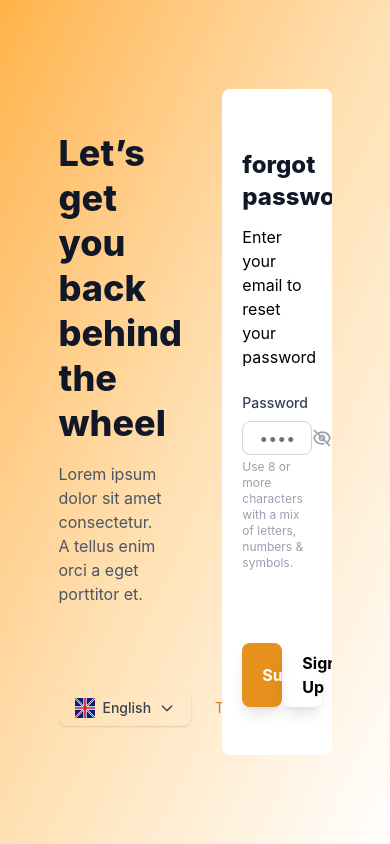
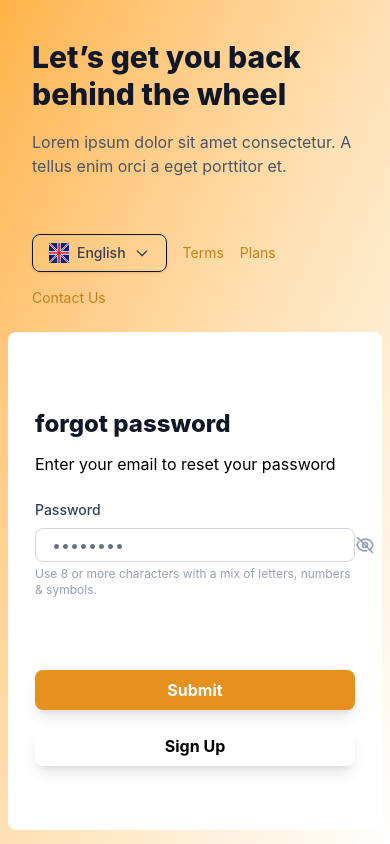
Before and after one commit to ahmedsayud/x-go, a React (Vite) app: page /forgot-password in a window 390 px wide. Built offline with nearby package versions, Linux system fonts and the light colour scheme.

Commit message:
fix build error and improve responsive design

```diff
--- a/src/components/BookingStepper.tsx
+++ b/src/components/BookingStepper.tsx
@@ -16,27 +16,27 @@ const BookingStepper: React.FC<BookingStepperProps> = ({ currentStep }) => {
       <h2 className="text-2xl font-bold text-center my-6">
         <span className="text-[#E6911E]">P</span>ayment
       </h2>
-      <div className="flex items-center justify-center w-full">
+      <div className="flex flex-col md:flex-row items-center justify-between w-full gap-4 md:gap-0">
         {steps.map((step, idx) => {
           const stepNumber = idx + 1;
           const isActive = currentStep === stepNumber;
           const isCompleted = currentStep > stepNumber;
           return (
             <React.Fragment key={step.label}>
-              <div className="flex items-center">
+              <div className="flex flex-row md:flex-col items-center md:items-start w-full md:w-auto">
                 <div
-                  className={`flex items-center justify-center w-7 h-7 rounded-full  transition-colors duration-200 ${
+                  className={`flex items-center justify-center w-7 h-7 rounded-full transition-colors duration-200 border-2 ${
                     isActive
-                      ? "bg-[#E6911E]"
+                      ? "bg-[#E6911E] border-[#E6911E] text-white"
                       : isCompleted
-                      ? "bg-[#E6911E] border-[#E6911E] bg-[#E6911E]"
+                      ? "bg-[#E6911E] border-[#E6911E] text-white"
                       : "bg-white border-gray-500 text-gray-500"
                   }`}
                 >
                   {stepNumber}
                 </div>
                 <span
-                  className={`ml-2 mr-4 font-medium text-sm ${
+                  className={`ml-2 md:ml-0 md:mt-2 font-medium text-sm text-center ${
                     isActive
                       ? "text-[#E6911E]"
                       : isCompleted
@@ -48,7 +48,14 @@ const BookingStepper: React.FC<BookingStepperProps> = ({ currentStep }) => {
                 </span>
               </div>
               {idx < steps.length - 1 && (
-                <div className="flex-1 h-0.5 bg-gray-300 mx-2 min-w-[40px]" />
+                <div
+                  className="md:flex-1 md:h-0.5 md:bg-gray-300 md:mx-2 min-w-[40px] hidden md:block"
+                />
+              )}
+              {idx < steps.length - 1 && (
+                <div
+                  className="h-8 w-0.5 bg-gray-300 my-2 mx-auto md:hidden"
+                />
               )}
             </React.Fragment>
           );
--- a/src/pages/ForgotPassword.tsx
+++ b/src/pages/ForgotPassword.tsx
@@ -5,41 +5,30 @@ import "flowbite";
 const ForgotPassword: React.FC = () => {
   const [showPassword, setShowPassword] = React.useState(false);
   return (
-    <div className="min-h-screen flex items-center justify-center bg-gradient-to-br from-[#FFB347] via-[#FFE0B2] to-white px-20">
-      <div className="flex justify-between  w-[70%] max-w-5xl bg-transparent  shadow-none md:shadow-2xl overflow-hidden md:h-[600px]">
+    <div className="min-h-screen flex items-center justify-center bg-gradient-to-br from-[#FFB347] via-[#FFE0B2] to-white px-2 md:px-8">
+      <div className="flex flex-col md:flex-row justify-between w-full max-w-5xl bg-transparent shadow-none md:shadow-2xl overflow-hidden md:h-[600px]">
         {/* Left Side (Welcome Section) */}
-        <div className="w-[40%]">
-          <div className="flex-1 h-[90%] flex-col  flex flex-col justify-center  md:pl-16 md:pr-10 md:py-0 md:justify-center md:items-start  text-left md:text-left bg-transparent">
-            <h2 className="text-4xl md:text-5xl font-extrabold mb-4 text-gray-900 leading-tight">
+        <div className="w-full md:w-[50%] flex flex-col justify-between p-6 md:p-10">
+          <div className="flex-1 flex flex-col justify-center md:items-start text-left bg-transparent">
+            <h2 className="text-3xl md:text-5xl font-extrabold mb-4 text-gray-900 leading-tight">
               Let’s get you back behind the wheel
             </h2>
             <p className="text-gray-600 mb-10 max-w-md md:max-w-xs">
-              Lorem ipsum dolor sit amet consectetur. A tellus enim orci a eget
-              porttitor et.
+              Lorem ipsum dolor sit amet consectetur. A tellus enim orci a eget porttitor et.
             </p>
           </div>
-          <div className="flex  justify-button  w-full items-center space-x-6 text-sm text-gray-500 md:justify-start justify-start w-full">
-            {/* <div className="flex justify-center items-center min-h-screen"> */}
-
+          <div className="flex flex-wrap gap-4 items-center text-sm text-gray-500 md:justify-start mt-4">
             <button
               type="button"
-              className="flex  justify-center items-center border-0.75 border-gray-900 rounded-lg px-4 py-2 text-gray-700  shadow-sm font-medium"
+              className="flex items-center border border-gray-900 rounded-lg px-4 py-2 text-gray-700 shadow-sm font-medium"
             >
               <span className="mr-2">
                 {/* علم بريطانيا SVG */}
                 <svg className="w-5 h-5" viewBox="0 0 24 24">
                   <rect width="24" height="24" fill="#00247d" />
-                  <path
-                    d="M0 0L24 24M24 0L0 24"
-                    stroke="#fff"
-                    strokeWidth="2"
-                  />
+                  <path d="M0 0L24 24M24 0L0 24" stroke="#fff" strokeWidth="2" />
                   <path d="M12 0V24M0 12H24" stroke="#fff" strokeWidth="4" />
-                  <path
-                    d="M0 0L24 24M24 0L0 24"
-                    stroke="#cf142b"
-                    strokeWidth="1"
-                  />
+                  <path d="M0 0L24 24M24 0L0 24" stroke="#cf142b" strokeWidth="1" />
                   <path d="M12 0V24M0 12H24" stroke="#cf142b" strokeWidth="2" />
                 </svg>
               </span>
@@ -51,36 +40,21 @@ const ForgotPassword: React.FC = () => {
                 strokeWidth="2"
                 viewBox="0 0 24 24"
               >
-                <path
-                  strokeLinecap="round"
-                  strokeLinejoin="round"
-                  d="M19 9l-7 7-7-7"
-                />
+                <path strokeLinecap="round" strokeLinejoin="round" d="M19 9l-7 7-7-7" />
               </svg>
             </button>
-            <Link to="#" className="hover:underline text-[#cc7f15]">
-              Terms
-            </Link>
-            <Link to="#" className="hover:underline text-[#cc7f15]">
-              Plans
-            </Link>
-            <Link to="#" className="hover:underline text-[#cc7f15]">
-              Contact Us
-            </Link>
+            <Link to="#" className="hover:underline text-[#cc7f15]">Terms</Link>
+            <Link to="#" className="hover:underline text-[#cc7f15]">Plans</Link>
+            <Link to="#" className="hover:underline text-[#cc7f15]">Contact Us</Link>
           </div>
         </div>
-
         {/* Right Side (Sign Up Form) */}
-        <div className=" px-5 w-[40%] flex items-center justify-center bg-white rounded-lg shadow-2xl    ">
-          <form className="w-full max-w-xs md:max-w-sm space-y-8 my-12 ">
-            <h3 className="text-2xl font-extrabold text-gray-900 my-3">
-              forgot password
-            </h3>
+        <div className="w-full md:w-[50%] flex items-center justify-center bg-white rounded-lg shadow-2xl p-4 md:p-0">
+          <form className="w-full max-w-xs sm:max-w-sm space-y-8 my-12">
+            <h3 className="text-2xl font-extrabold text-gray-900 my-3">forgot password</h3>
             <p className="mb-6">Enter your email to reset your password</p>
             <div>
-              <label className="block mb-2 text-sm font-medium text-gray-700">
-                Password
-              </label>
+              <label className="block mb-2 text-sm font-medium text-gray-700">Password</label>
               <div className="relative">
                 <input
                   type={showPassword ? "text" : "password"}
@@ -141,15 +115,14 @@ const ForgotPassword: React.FC = () => {
                 </button>
               </div>
               <p className="text-xs text-gray-400 mt-1">
-                Use 8 or more characters with a mix of letters, numbers &
-                symbols.
+                Use 8 or more characters with a mix of letters, numbers & symbols.
               </p>
             </div>
-            <div className="flex justify-between pt-10">
-              <button className=" w-[45%]  text-white bg-[#E6911E] hover:bg-[#cc7f15] font-bold rounded-lg text-base px-5 py-2 text-center transition-colors shadow-lg">
+            <div className="flex flex-col sm:flex-row justify-between pt-10 gap-4 sm:gap-0">
+              <button className="w-full sm:w-[45%] text-white bg-[#E6911E] hover:bg-[#cc7f15] font-bold rounded-lg text-base px-5 py-2 text-center transition-colors shadow-lg">
                 Submit
               </button>
-              <button className=" w-[45%]   text-black hover:bg-[#cc7f15] font-bold rounded-lg text-base px-5 py-2 text-center transition-colors shadow-lg">
+              <button className="w-full sm:w-[45%] text-black hover:bg-[#cc7f15] font-bold rounded-lg text-base px-5 py-2 text-center transition-colors shadow-lg">
                 Sign Up
               </button>
             </div>
--- a/src/pages/Login.tsx
+++ b/src/pages/Login.tsx
@@ -1,5 +1,4 @@
 import React from "react";
-import { Link } from "react-router-dom";
 import "flowbite";
 
 const Login: React.FC = () => {
```
